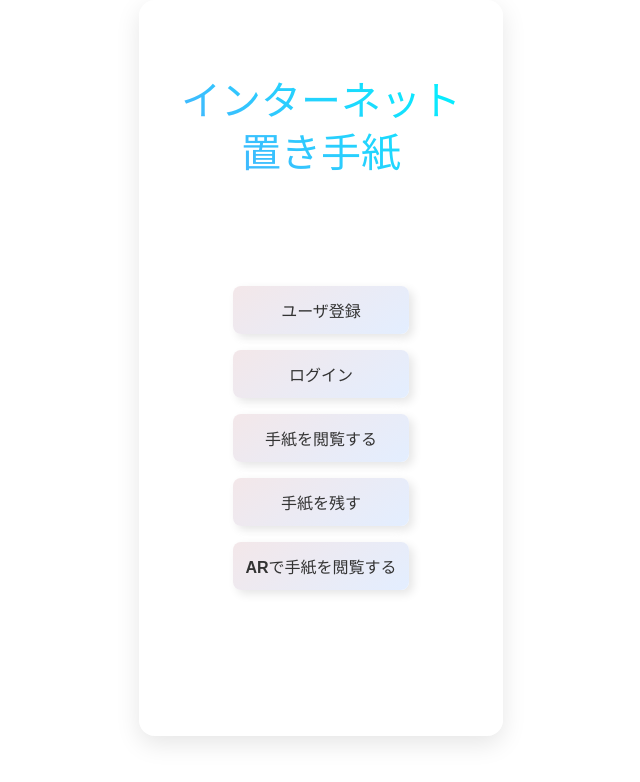
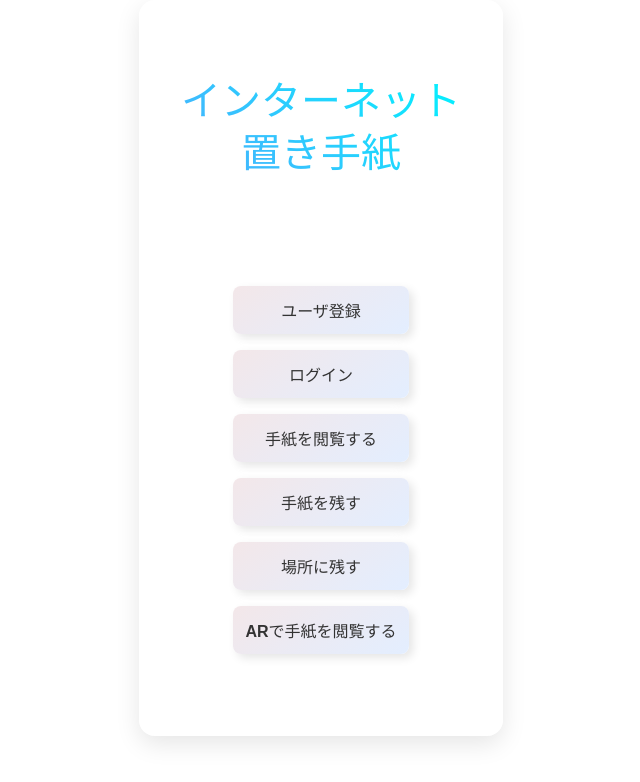
Before and after one commit to ogawa-4/AR_frontend, a React (Vite) app: page / in a window 1280 px wide. Shown: the top 782 px of the page, without its empty margins (319-959 px from the left). Built offline with nearby package versions, Linux system fonts and the light colour scheme; a web font is replaced by a local one.

Commit message:
home追加

```diff
--- a/src/pages/Home.jsx
+++ b/src/pages/Home.jsx
@@ -14,6 +14,7 @@ export default function Home() {
                 <button className="button" onClick={() => navigate('/login')}>ログイン</button>
                 <button className="button" onClick={() => navigate('/view')}>手紙を閲覧する</button>
                 <button className="button" onClick={() => navigate('/post')}>手紙を残す</button>
+                <button className="button" onClick={() => navigate('/place-letter')}>場所に残す</button>
                 <button className="button" onClick={() => navigate('/view-ar')}>ARで手紙を閲覧する</button>
             </div>
         </div>
```
